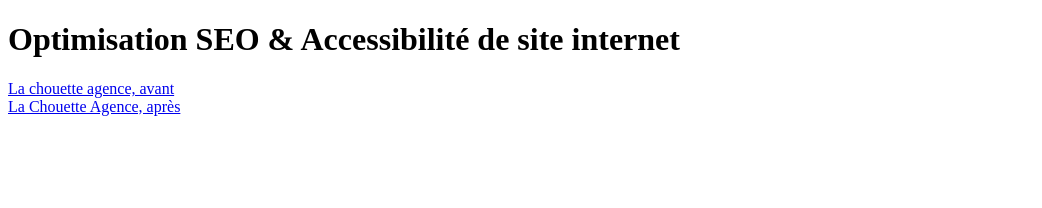
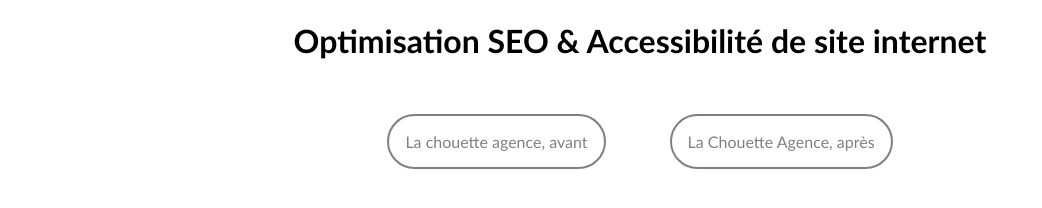
Before and after one commit to phoenix-creaweb/Ma_chouette_agence, a plain HTML site: page index.html in a window 1280 px wide. Shown: the whole page, without its empty margins (0-1042 px from the left). Drawn offline with Linux system fonts and the light colour scheme.

Commit message:
premiers ajustements de la page d'accueil

```diff
--- a/index.html
+++ b/index.html
@@ -4,16 +4,22 @@
         <title>
             Projet n°4 - Optimisation SEO et Accessibilité d'un site Internet - Formation OpenClassrooms
         </title>
+        <meta charset="utf-8">
+        <link rel="stylesheet" type="text/css" href="style.css">
     </head>
     <body>
         <h1>Optimisation SEO & Accessibilité de site internet</h1>
         <div id="container">
-            <div id="left">
-                <a href="./Starting website/index.html" target="_blank">La chouette agence, avant</a>
-            </div>
-            <div id="right">
-                <a href="./Optimised/index.html" target="_blank">La Chouette Agence, après</a>
-            </div>
+            <a href="./Starting website/index.html" target="_blank">
+                <div class="bloc">
+                    La chouette agence, avant
+                </div>
+            </a>
+            <a href="./Optimised/index.html" target="_blank">
+                <div class="bloc">
+                    La Chouette Agence, après
+                </div>
+            </a>
 
         </div>
     </body>
--- /dev/null
+++ b/style.css
@@ -0,0 +1,35 @@
+body
+{
+    margin: 0;
+    font-family: 'Trebuchet MS';
+
+}
+
+h1
+{
+    text-align: center;
+}
+
+a
+{
+    text-decoration: none;
+    color: grey;
+}
+
+#container
+{
+    display: flex;
+    justify-content: space-around;
+    width: fit-content;
+    margin: auto;
+}
+
+.bloc
+{
+    width: fit-content;
+    text-align: center;
+    padding: 1rem;
+    border: 2px solid grey;
+    border-radius: 2rem;
+    margin: 2rem;
+}
```
